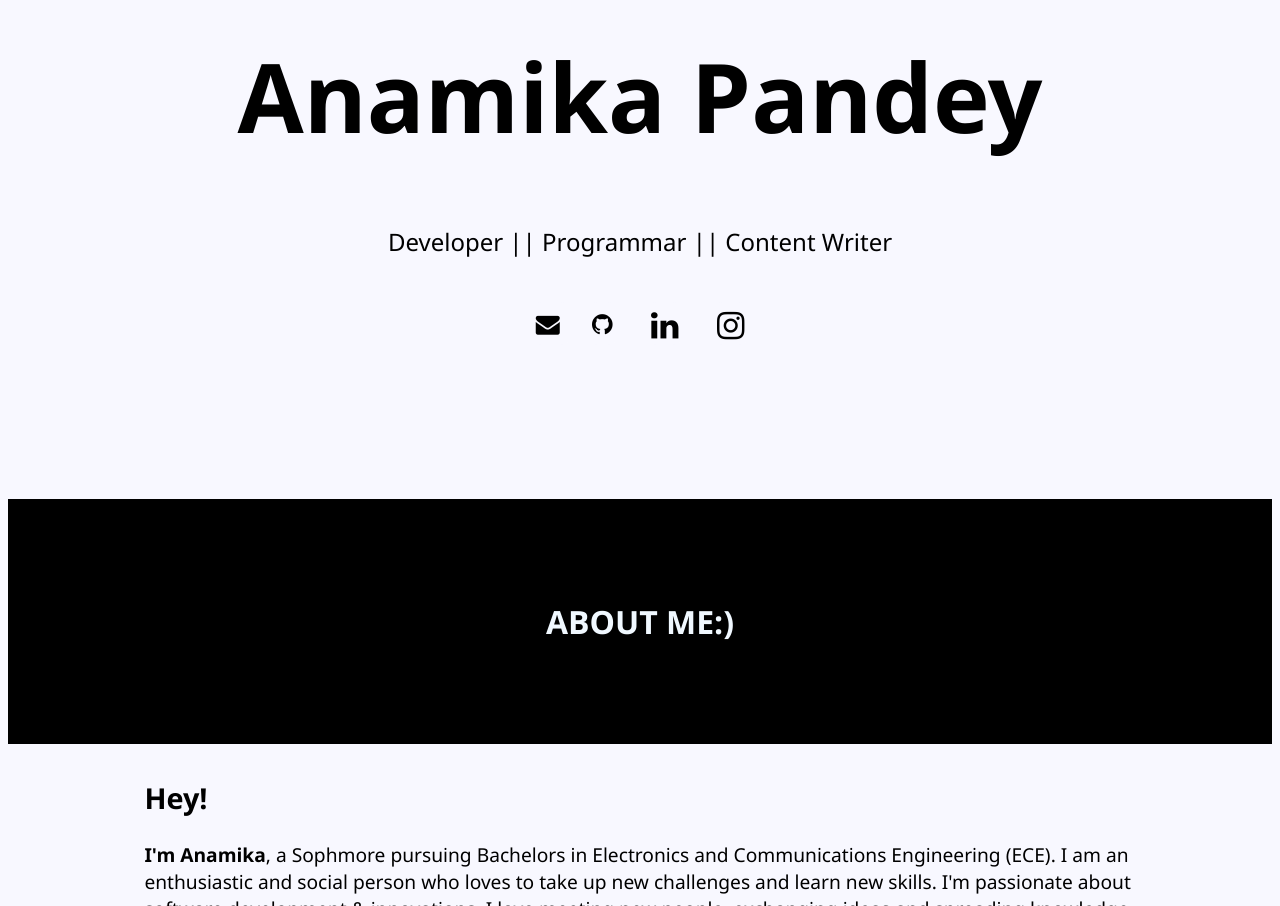
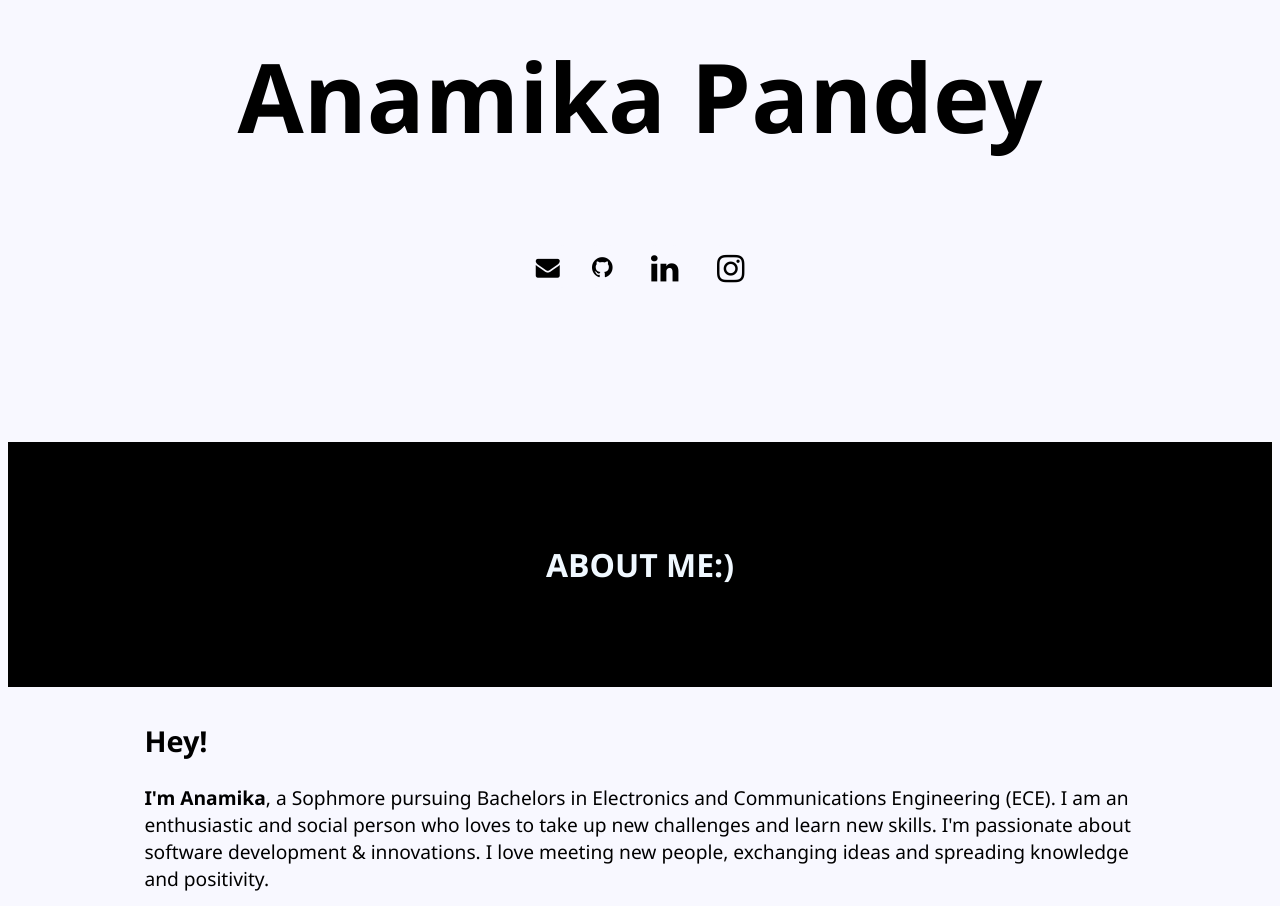
Before and after one commit to anamika62/Portfolio, a plain HTML site: page index.html in a window 1280 px wide. Shown: the part 194-1100 px from the top of the page. Drawn offline with Linux system fonts and the light colour scheme.

Commit message:
Update index.html

```diff
--- a/index.html
+++ b/index.html
@@ -13,7 +13,7 @@
 <body>
     <header>
         <h1> Anamika Pandey</h1>
-        <p>Developer || Programmar || Content Writer</p>
+        <p class="change_content" id="flow"></p>
         <div class="links">
 
 
```
